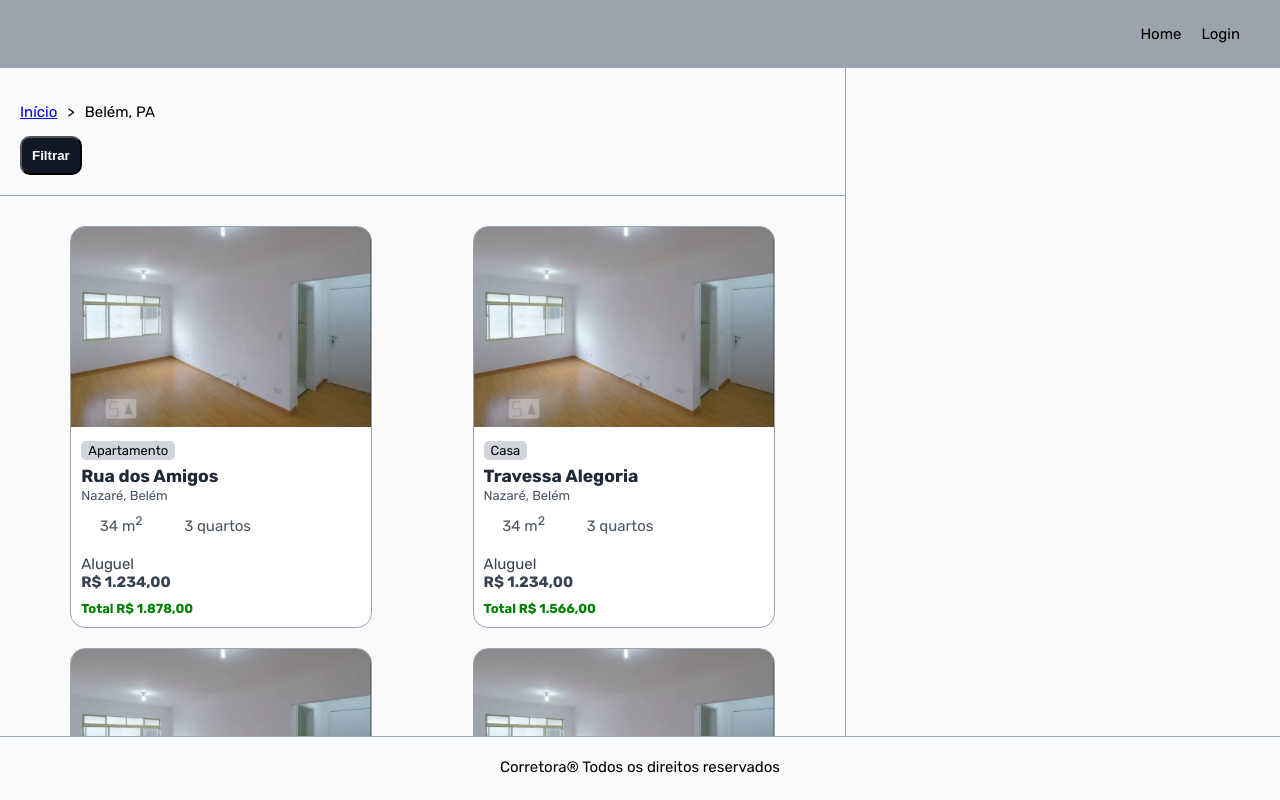
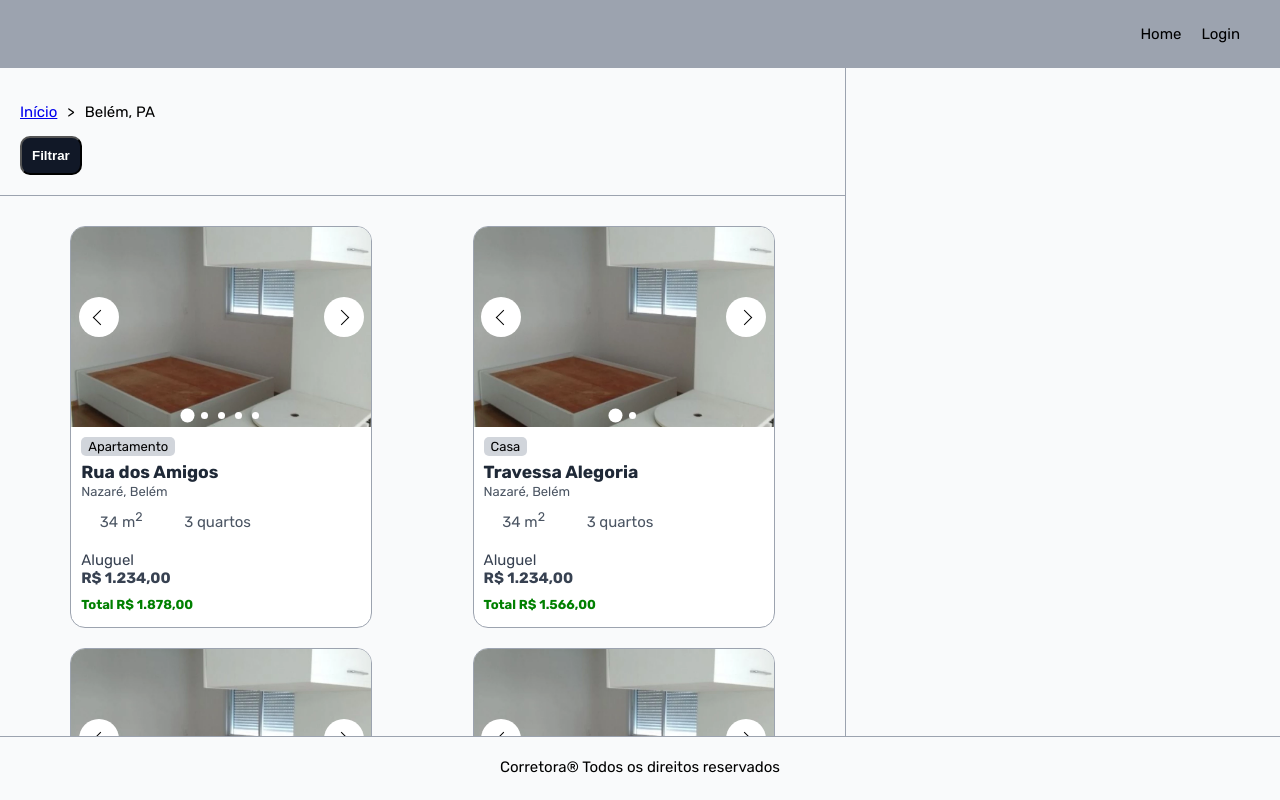
Before and after one commit to YvanBrito/corretora-ssr, a Next.js app: page /busca in a window 1280 px wide. Built offline with nearby package versions, Linux system fonts and the light colour scheme; a web font is replaced by a local one.

Commit message:
improving card property

```diff
--- a/imoveis.json
+++ b/imoveis.json
@@ -24,6 +24,26 @@
     "floor": 3,
     "carSpot": 1,
     "images": [
+      "imovel.webp",
+      "imovel2.webp",
+      "imovel.webp",
+      "imovel2.webp",
+      "imovel.webp",
+      "imovel2.webp",
+      "imovel.webp",
+      "imovel2.webp",
+      "imovel.webp",
+      "imovel2.webp",
+      "imovel.webp",
+      "imovel2.webp",
+      "imovel.webp",
+      "imovel2.webp",
+      "imovel.webp",
+      "imovel2.webp",
+      "imovel.webp",
+      "imovel2.webp",
+      "imovel.webp",
+      "imovel2.webp",
       "imovel.webp",
       "imovel2.webp"
     ]
@@ -112,6 +132,8 @@
     "carSpot": 1,
     "images": [
       "imovel.webp",
+      "imovel2.webp",
+      "imovel.webp",
       "imovel2.webp"
     ]
   },
@@ -140,6 +162,8 @@
     "floor": 3,
     "carSpot": 1,
     "images": [
+      "imovel.webp",
+      "imovel2.webp",
       "imovel.webp",
       "imovel2.webp"
     ]
@@ -170,6 +194,8 @@
     "carSpot": 1,
     "images": [
       "imovel.webp",
+      "imovel2.webp",
+      "imovel.webp",
       "imovel2.webp"
     ]
   },
@@ -199,6 +225,8 @@
     "carSpot": 1,
     "images": [
       "imovel.webp",
+      "imovel2.webp",
+      "imovel.webp",
       "imovel2.webp"
     ]
   }
--- a/src/components/Card/index.tsx
+++ b/src/components/Card/index.tsx
@@ -1,13 +1,14 @@
+import { useState } from "react";
 import Router from "next/router";
-import Image from "next/image";
 import { IPropertyMapped } from "../../pages/busca";
-import imagem2 from "../../assets/imovel2.webp";
 
 interface CardProps {
   property: IPropertyMapped;
 }
 
 export default function Card({ property }: CardProps) {
+  const [imgSelected, setImgSelected] = useState<number>(0);
+
   const clickSubmit = () => {
     Router.push(`/imovel/${property.id}`);
   };
@@ -15,13 +16,54 @@ export default function Card({ property }: CardProps) {
   return (
     <div onClick={clickSubmit} key={property.streetName} className="card">
       <div className="card-details">
-        <Image
-          className="imgCard"
-          src={imagem2}
-          alt=""
-          width={300}
-          height={200}
-        />
+        <div
+          style={{
+            backgroundImage: `url("/assets/${property.images[imgSelected]}")`,
+          }}
+          className="card-details-top"
+        >
+          <div className="interactables">
+            <div className="side">
+              <div
+                onClick={(e) => {
+                  e.stopPropagation();
+                  setImgSelected((oldState) =>
+                    oldState > 0 ? --oldState : oldState
+                  );
+                }}
+                className="side-controllers side-controllers-left"
+              ></div>
+              <div
+                onClick={(e) => {
+                  e.stopPropagation();
+                  setImgSelected((oldState) =>
+                    oldState < 4 && oldState < property.images.length - 1
+                      ? ++oldState
+                      : oldState
+                  );
+                }}
+                className="side-controllers side-controllers-right"
+              ></div>
+            </div>
+            <div>
+              {property.images.map(
+                (i, index) =>
+                  index < 5 && (
+                    <span
+                      key={index}
+                      onClick={(e) => {
+                        e.stopPropagation();
+                        setImgSelected(index);
+                      }}
+                      className={
+                        index === imgSelected ? "circle-selected" : "circle"
+                      }
+                    ></span>
+                  )
+              )}
+            </div>
+          </div>
+        </div>
         <div className="card-details-bottom">
           <span className="property-type">{property.type}</span>
           <h3>{property.streetName}</h3>
--- a/src/styles/components/_card.scss
+++ b/src/styles/components/_card.scss
@@ -17,13 +17,10 @@
     transform: translateY(-5px);
   }
 
-  &:active {
-    background-color: $bg-gray-400;
-  }
-
   .imgCard {
-    width: 100%;
-    height: 45% !important;
+    // position: relative;
+    width: 300px;
+    height: 200px;
     object-fit: cover;
   }
 
@@ -38,6 +35,79 @@
       margin-bottom: 1rem;
       font-size: 1.3rem;
       color: $bg-gray-600;
+    }
+
+    &-top {
+      // background-color: $bg-gray-400;
+      background-size: cover;
+      background-repeat: no-repeat;
+      background-position: center center;
+      height: 20rem;
+      transition: background-image 0.1s ease-in;
+      .interactables {
+        position: relative;
+        display: flex;
+        flex-direction: column;
+        align-items: center;
+
+        .side {
+          display: flex;
+          align-items: center;
+          justify-content: space-between;
+          height: 18rem;
+          width: 95%;
+          &-controllers {
+            display: flex;
+            justify-content: center;
+            align-items: center;
+            height: 4rem;
+            width: 4rem;
+            border-radius: 2rem;
+            background-color: white;
+            &-left {
+              &::after {
+                content: "";
+                display: block;
+                width: 1rem;
+                height: 1rem;
+                border-bottom: 1px solid black;
+                border-left: 1px solid black;
+                transform: translateX(2px) rotate(45deg);
+              }
+            }
+            &-right {
+              &::after {
+                content: "";
+                display: block;
+                width: 1rem;
+                height: 1rem;
+                border-top: 1px solid black;
+                border-right: 1px solid black;
+                transform: translateX(-2px) rotate(45deg);
+              }
+            }
+          }
+        }
+      }
+      .circle {
+        display: inline-block;
+        background-color: white;
+        height: 7px;
+        width: 7px;
+        margin: 5px;
+        border-radius: 2rem;
+        transition: transform 0.1s ease-in;
+      }
+      .circle-selected {
+        display: inline-block;
+        background-color: white;
+        height: 7px;
+        width: 7px;
+        margin: 5px;
+        border-radius: 2rem;
+        transform: scale(2);
+        transition: transform 0.1s ease-in;
+      }
     }
 
     &-bottom {
@@ -86,7 +156,7 @@
   }
 
   &-loading {
-    background: linear-gradient(45deg, #c5c5c5 20%, #dbdbdb 50%, #c5c5c5 80%);
+    background: linear-gradient(45deg, #c5c5c5 20%, #e6e6e6 50%, #c5c5c5 80%);
     background-size: 120rem 40rem;
     animation: loading linear 1s infinite;
     &:hover {
```
Also changed, not shown: public/assets/imovel.webp (renamed from src/assets/imovel.webp), public/assets/imovel2.webp (renamed from src/assets/imovel2.webp).
